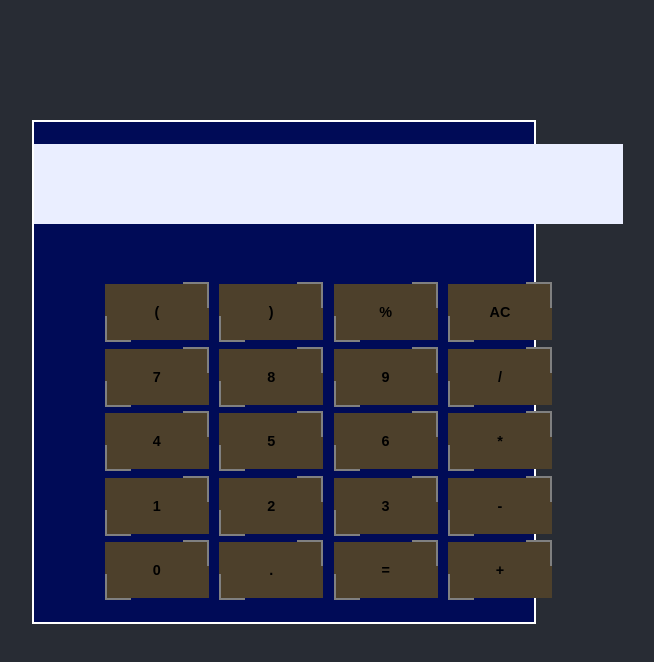
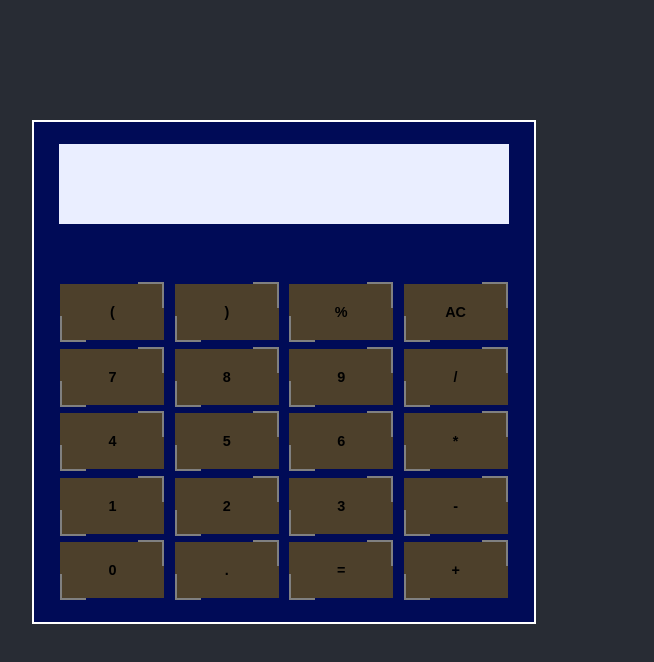
Before and after one commit to domq077/calculatorApp, a React (Create React App) app: page / in a window 1280 px wide. Shown: the top 662 px of the page, without its empty margins (356-1010 px from the left). Built offline with nearby package versions, Linux system fonts and the light colour scheme.

Commit message:
fixed rwd

```diff
--- a/src/components/Device.js
+++ b/src/components/Device.js
@@ -16,6 +16,7 @@ const Container = styled.div`
 
     @media(max-width: 550px) {
         width: 90vw;
+        height: 400px;
     }
 `;
 
--- a/src/components/Input.js
+++ b/src/components/Input.js
@@ -2,7 +2,7 @@ import React from 'react';
 import styled from 'styled-components';
 
 const Result = styled.div`
-    width: 46vw;
+    width: 450px;
     height: 5rem;
     background: white;
     margin-bottom: 1rem;
@@ -11,6 +11,11 @@ const Result = styled.div`
     word-break: break-all;
     overflow: hidden;
     text-overflow: ellipsis;
+
+    @media(max-width: 550px) {
+        width: 85vw;
+        font-size: 1.3rem;
+    }
 `;
 
 const Input = ({result}) => (
--- a/src/components/Keyboard.js
+++ b/src/components/Keyboard.js
@@ -6,6 +6,10 @@ const Container = styled.div`
     display: grid;
     grid-template: repeat(5, 1fr) / repeat(4, 1fr);
     gap: .4rem;
+
+    @media(max-width: 550px) {
+        gap: .3rem;
+    }
 `;
 
 const Keyboard = ({onClick}) => (
```
